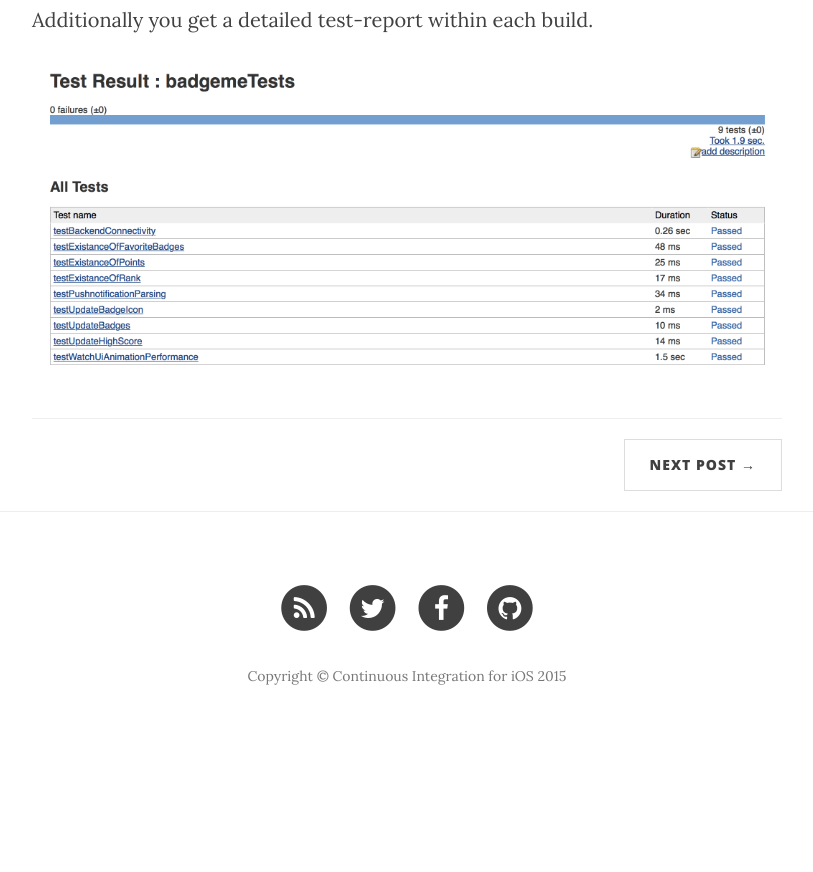
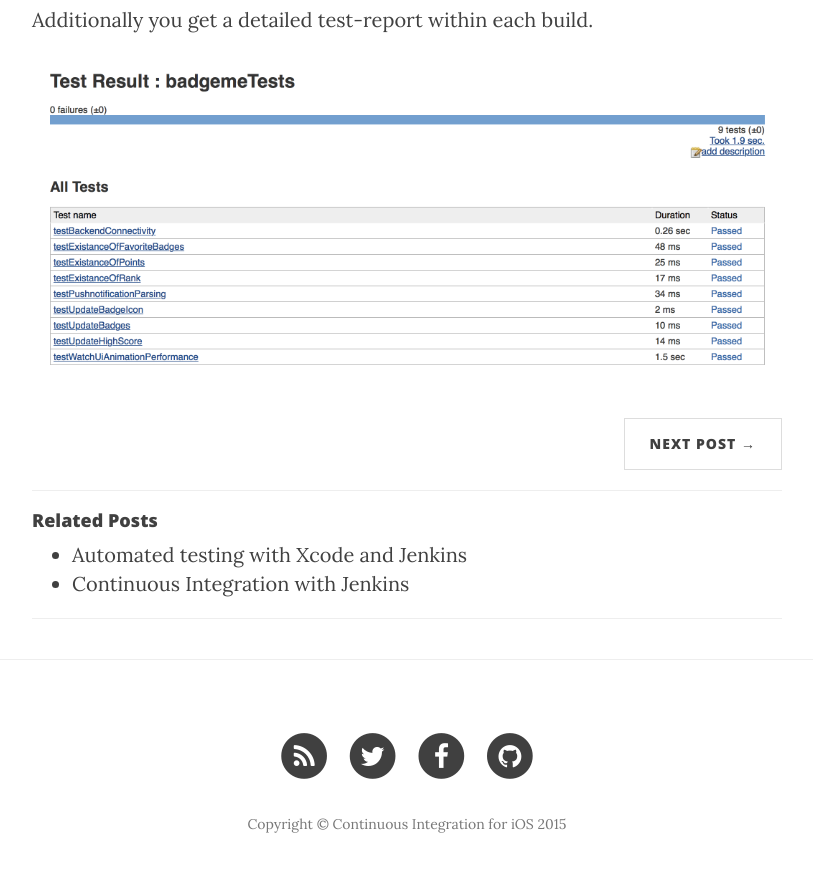
Before and after one commit to ciforios/ciforios.github.io, a Jekyll site: the page built from _posts/2015-04-20-testing.md, in a window 1280 px wide and 900 px high, scrolled down 2755 px. Shown: the top 872 px of the window, without its empty margins (233-1046 px from the left). Built offline with Jekyll 4.4.1, drawn with Linux system fonts in a browser that asks for light colours; nearby versions of some CDN libraries; Markdown is read by kramdown in place of the engine named in the settings; before the commit the page ends 3507 px from its top, so only the background shows below that.

Commit message:
added related posts, changed "brand" in navbar

```diff
--- a/_config.yml
+++ b/_config.yml
@@ -1,6 +1,6 @@
 # Site settings
 title: Continuous Integration for iOS
-organisation: ciforios
+organisation: Ci for iOS
 header-img: img/home-bg.jpg
 email: mkalla@gmx.net
 description: "Continuous Integration for iOS - Setting up your system"
--- a/_layouts/post.html
+++ b/_layouts/post.html
@@ -27,9 +27,7 @@
 
 				{{ content }}
 
-                <hr>
                 <ul class="pager">
-
                 {% assign posts = site.posts | sort:"path" %}
                 {% assign isPrevious = true %}
 
@@ -59,6 +57,18 @@
                     </li>
                     {% endif %}
                 </ul>
+
+                <hr>
+                <h4>Related Posts</h4>
+                <ul>
+                {% for post in posts %}
+                    {% if post.tags[0] == page.tags[0] %}
+                    <li><a href="{{post.url}}"> {{ post.title }}</a></li>
+                    {% endif %}
+                {% endfor %}
+                </ul>
+
+                <hr>
             </div>
         </div>
     </div>
```
